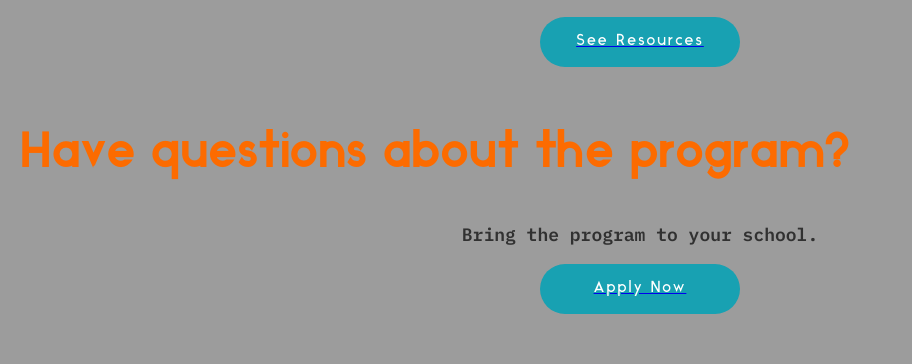
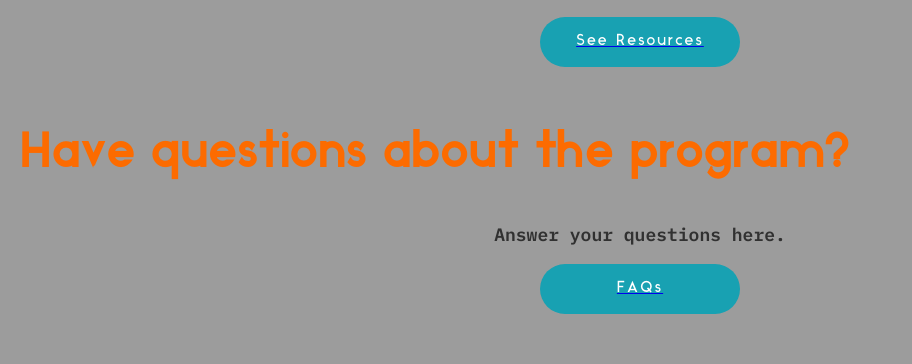
Before and after one commit to MissingT/ClosingTheGap2021, a plain HTML site: page index.html in a window 1280 px wide. Shown: the part 2369-2733 px from the top of the page, without its empty margins (0-912 px from the left). Drawn offline with nearby package versions, Linux system fonts and the light colour scheme.

Commit message:
FAQ edit

```diff
--- a/index.html
+++ b/index.html
@@ -104,9 +104,9 @@
     </div>
 
     <h1 class="headerTextdark">Have questions about the program?</h1>
-    <h3 class="outerButtontextdark topMargin">Bring the program to your school.</h3>
+    <h3 class="outerButtontextdark topMargin">Answer your questions here.</h3>
     <div class="buttonContainer">
-        <a href="./application1.html"><div class="buttonDark">Apply Now</div></a>
+        <a href="./application1.html"><div class="buttonDark">FAQs</div></a>
 
     </div>
 
```
